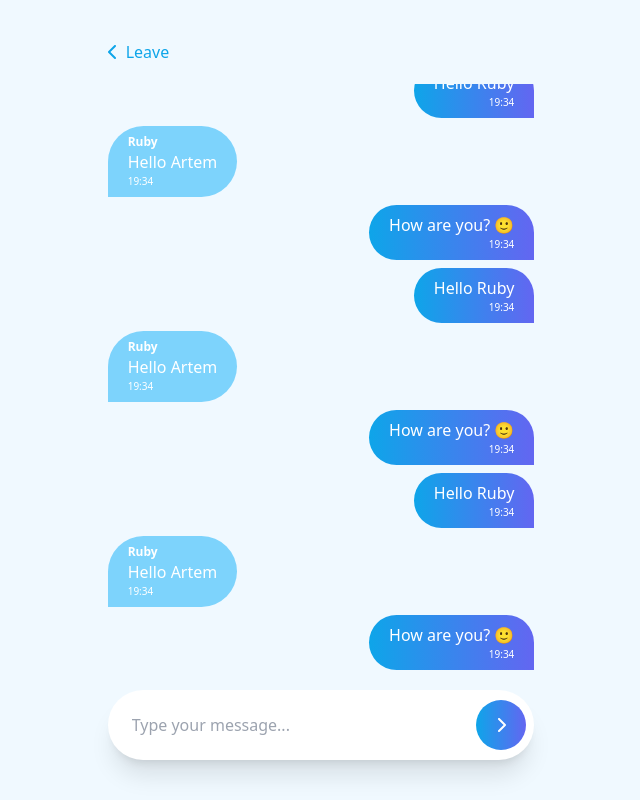
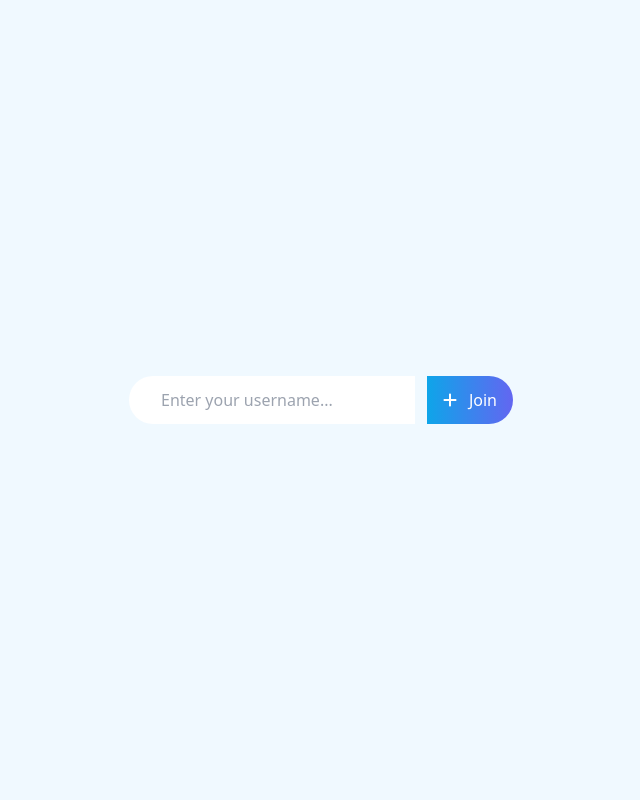
Before and after one commit to artemmatiushenko1/websockets-chat, a React (Vite) app in the folder client/: page / in a window 1280 px wide. Shown: the whole page, without its empty margins (319-959 px from the left). Built offline with nearby package versions, Linux system fonts and the light colour scheme.

Commit message:
feat: + home page

```diff
--- a/client/package.json
+++ b/client/package.json
@@ -12,6 +12,7 @@
   "dependencies": {
     "react": "^18.2.0",
     "react-dom": "^18.2.0",
+    "react-router-dom": "^6.16.0",
     "socket.io-client": "^4.7.2",
     "vite-plugin-svgr": "^4.1.0"
   },
--- a/client/src/App.tsx
+++ b/client/src/App.tsx
@@ -1,9 +1,13 @@
-import { ChatContainer } from './libs/components/components.js';
+import { Routes, Route } from 'react-router-dom';
+import { HomePage, ChatPage } from './pages/pages.js';
 
 const App = () => {
   return (
     <div className="h-screen w-screen flex flex-col items-center justify-center bg-sky-50">
-      <ChatContainer />
+      <Routes>
+        <Route path="/" element={<HomePage />} />
+        <Route path="/chat" element={<ChatPage />} />
+      </Routes>
     </div>
   );
 };
--- a/client/src/libs/components/components.ts
+++ b/client/src/libs/components/components.ts
@@ -1,4 +1,3 @@
 export { Icon } from './icon/icon.tsx';
 export { Message } from './message/message.tsx';
 export { MessageForm } from './message-form/message-form.tsx';
-export { ChatContainer } from './chat-container/chat-container.tsx';
--- a/client/src/libs/components/icon/icon.tsx
+++ b/client/src/libs/components/icon/icon.tsx
@@ -1,9 +1,11 @@
 import ChevronRight from '@/assets/icons/chevron-right.svg?react';
 import ChevronLeft from '@/assets/icons/chevron-left.svg?react';
+import Plus from '@/assets/icons/plus.svg?react';
 
 const iconNameToIconMappper = {
   chevronRight: ChevronRight,
   chevronLeft: ChevronLeft,
+  plus: Plus,
 } as const;
 
 type Props = {
--- a/client/src/main.tsx
+++ b/client/src/main.tsx
@@ -1,10 +1,13 @@
-import React from 'react'
-import ReactDOM from 'react-dom/client'
-import App from './App.tsx'
-import './index.css'
+import React from 'react';
+import ReactDOM from 'react-dom/client';
+import App from './App.tsx';
+import { BrowserRouter } from 'react-router-dom';
+import './index.css';
 
 ReactDOM.createRoot(document.getElementById('root')!).render(
   <React.StrictMode>
-    <App />
-  </React.StrictMode>,
-)
+    <BrowserRouter>
+      <App />
+    </BrowserRouter>
+  </React.StrictMode>
+);
--- a/client/src/libs/components/chat-container/chat-container.tsx
+++ b/client/src/pages/chat/chat.tsx
@@ -4,7 +4,7 @@ import { useState, useRef, useEffect } from '@/libs/hooks/hooks.js';
 
 const currentUserUsername = 'me';
 
-const ChatContainer = () => {
+const ChatPage = () => {
   const messagesContainerRef = useRef<HTMLDivElement | null>(null);
 
   const [messages, setMessages] = useState<TMessage[]>([
@@ -105,4 +105,4 @@ const ChatContainer = () => {
   );
 };
 
-export { ChatContainer };
+export { ChatPage };
--- /dev/null
+++ b/client/src/pages/home/home.tsx
@@ -0,0 +1,25 @@
+import { Icon } from '@/libs/components/components.js';
+
+const HomePage = () => {
+  const handleFormSubmit = (e: React.FormEvent) => {
+    e.preventDefault();
+  };
+
+  return (
+    <form
+      onSubmit={handleFormSubmit}
+      className="flex justify-center gap-3 max-w-sm w-full h-12"
+    >
+      <input
+        type="text"
+        placeholder="Enter your username..."
+        className="w-full px-8 outline-none rounded-full rounded-br-none rounded-tr-none"
+      />
+      <button className="rounded-full rounded-bl-none rounded-tl-none bg-gradient-to-r from-sky-500 to-indigo-500 px-4 text-white gap-3 shrink-0 flex items-center justify-center">
+        <Icon iconName="plus" />
+        <span>Join</span>
+      </button>
+    </form>
+  );
+};
+export { HomePage };
--- /dev/null
+++ b/client/src/pages/pages.ts
@@ -0,0 +1,2 @@
+export { HomePage } from './home/home.jsx';
+export { ChatPage } from './chat/chat.js';
```
Also changed, not shown: client/src/assets/icons/plus.svg (added), 1 other file (tests, documents, lock files or other folders).
